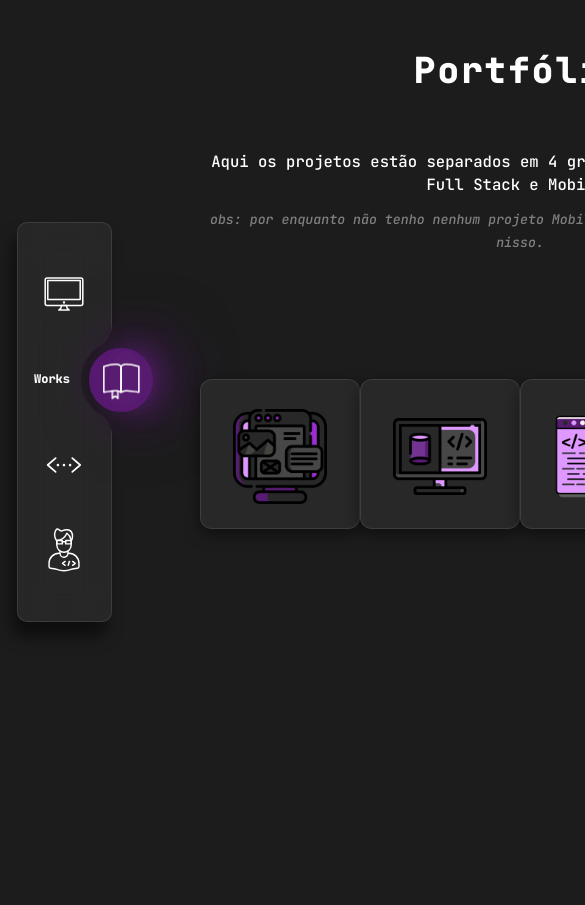
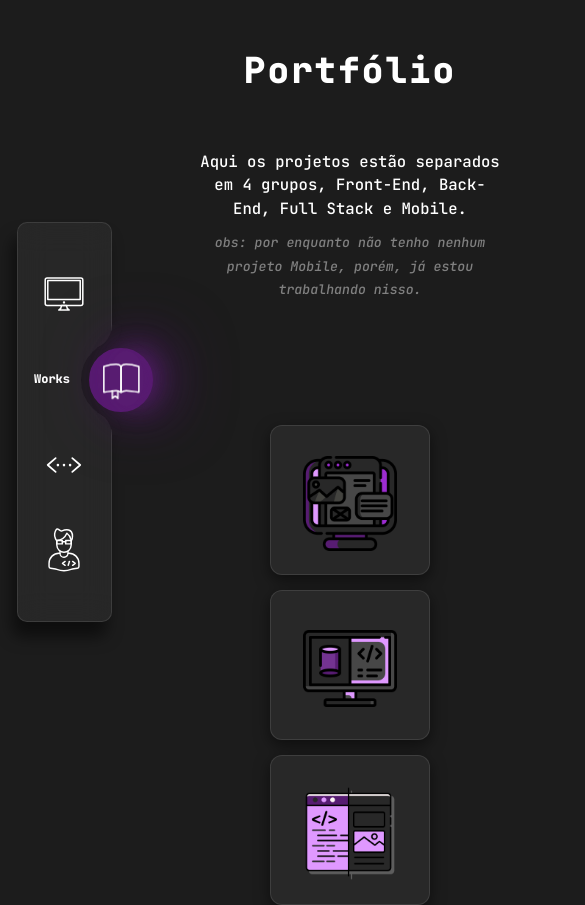
Before and after one commit to lothllann/Portfolio, a React (Vite) app in the folder WEB/: page /port in a window 390 px wide. Shown: the top 905 px of the page, 585 px wide, since content can reach past the window. Before the commit the page ends 844 px from the top, so only its background shows below. Built offline with nearby package versions, Linux system fonts and the light colour scheme.

Commit message:
portfolio

```diff
--- a/WEB/src/components/portfolio/Portfolio.css
+++ b/WEB/src/components/portfolio/Portfolio.css
@@ -153,7 +153,8 @@ opacity: 0;
 }
 
 
-@media (max-width: 1400px){
+
+@media (max-width: 1500px){
   .btnIntro--portfolio{
    width: 160px;
    height: 150px;
@@ -206,3 +207,16 @@ opacity: 0;
 
 }
 }
+
+@media (max-width: 1000px){
+  .intro--portfolio > div{
+    display:grid;
+    grid-column: 1fr, 1fr;
+    gap: 15px;
+  }
+
+  .btnIntro--portfolio{
+
+  }
+
+}
```
